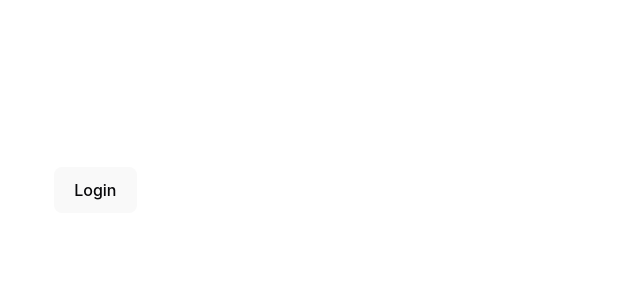
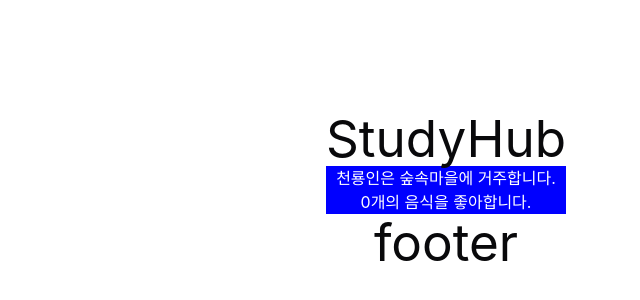
Before and after one commit to ASAC-06-A/FE_TEST, a React (Vite) app: page / in a window 1280 px wide. Shown: the part 210-510 px from the top of the page, without its empty margins (194-834 px from the left). Built offline with nearby package versions, Linux system fonts and the light colour scheme.

Commit message:
feat: defaultProps 이용

```diff
--- a/src/App.jsx
+++ b/src/App.jsx
@@ -1,16 +1,21 @@
-import { useForm } from 'react-hook-form'
+import '@/App.css'
+import Header from '@/components/Header'
+import Body from '@/components/Body'
+import Footer from '@/components/Footer'
 
 function App() {
-  const { register, watch } = useForm()
-
-  // watch로 해당 input 필드를 구독하여 값의 변화를 감지할 수 있다.
-  console.log(watch('id'))
+  const BodyProps = {
+    name: '천룡인',
+    location: '숲속마을',
+    // favorList: ['파스타', '빵', '떡볶이'],
+  }
 
   return (
-    <form>
-      <input {...register('id')} />
-      <button>Login</button>
-    </form>
+    <div className='App'>
+      <Header />
+      <Body {...BodyProps} />
+      <Footer />
+    </div>
   )
 }
 export default App
--- a/src/components/Body.jsx
+++ b/src/components/Body.jsx
@@ -1,11 +1,17 @@
 import '@/components/Body.css'
 
-function Body({ name, location }) {
-  console.log(name, location)
+function Body({ name, location, favorList }) {
+  console.log(name, location, favorList)
   return (
     <div className='body'>
       {name}은 {location}에 거주합니다.
+      <br />
+      {favorList.length}개의 음식을 좋아합니다.
     </div>
   )
 }
+Body.defaultProps = {
+  favorList: [],
+}
+
 export default Body
```
